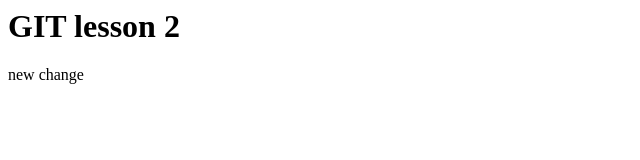
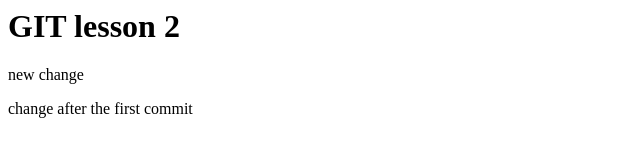
Before and after one commit to iazarov/site_test, a plain HTML site: page index.html in a window 1280 px wide. Shown: the whole page, without its empty margins (0-640 px from the left). Drawn offline with Linux system fonts and the light colour scheme.

Commit message:
the second commit

```diff
--- a/index.html
+++ b/index.html
@@ -5,5 +5,6 @@
 </meta>
 	<h1>GIT lesson 2</h1>
 	<p>new change</p>
+	<p>change after the first commit </p>
 </head>
 </html>
```
